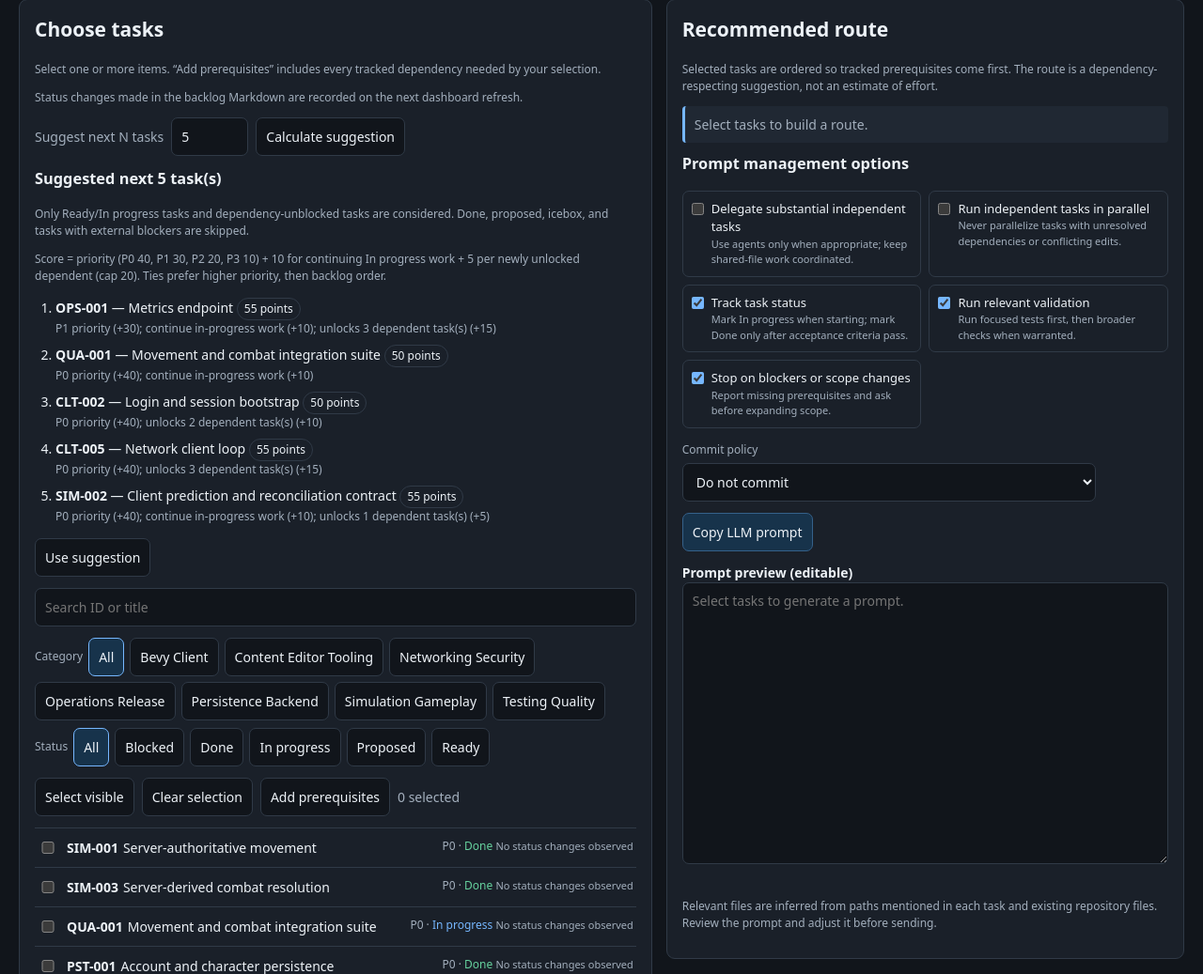
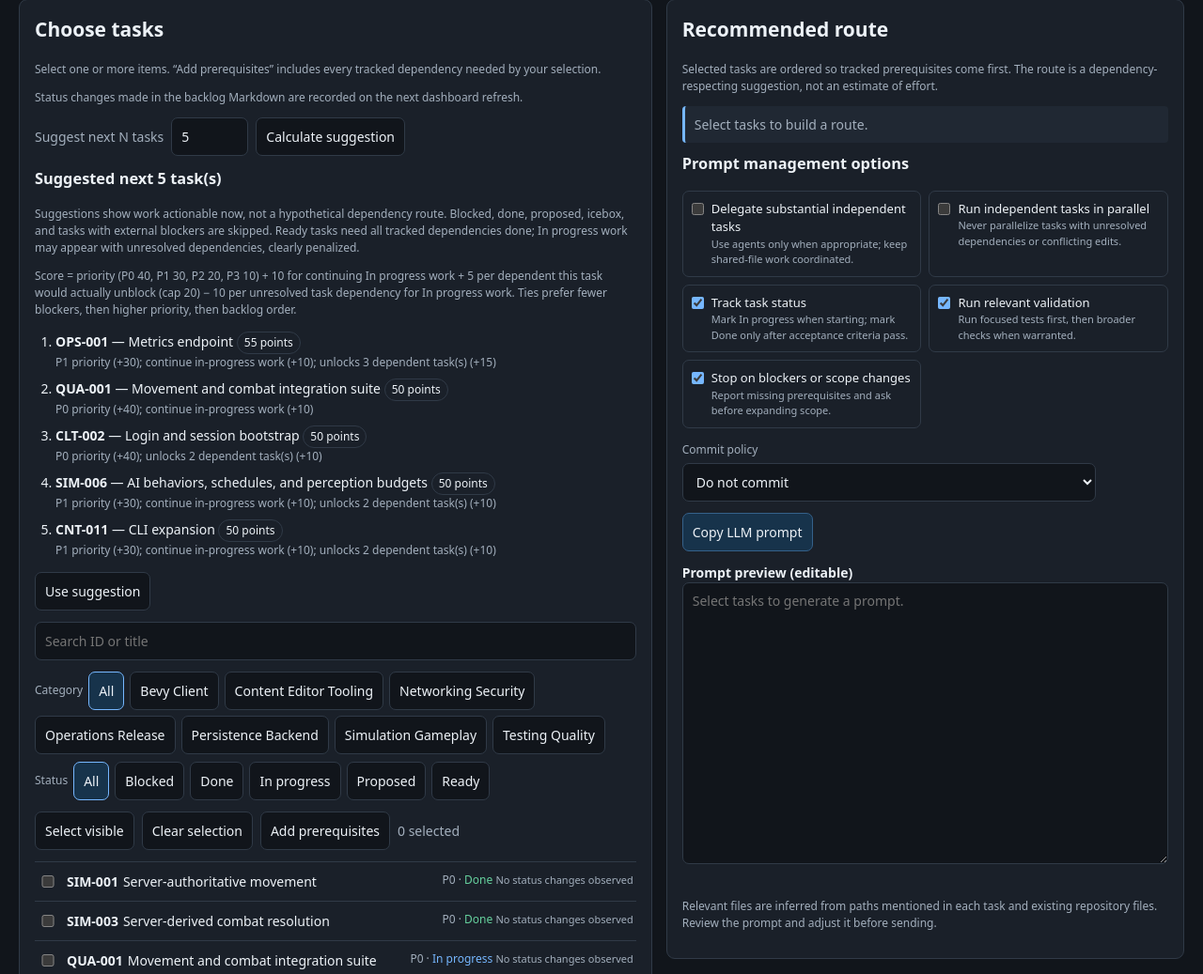
Before and after one commit to cosmosgc/Lynx, a Flask app: page /task-order in a window 1280 px wide. Shown: the part 179-1216 px from the top of the page at 94% size. Run offline with Flask 3, Linux system fonts and the light colour scheme; data comes from the database, SQL or seed files in the repository; some libraries are stand-ins or nearby versions.

Commit message:
refactor: improve task suggestion logic and update related documentation

```diff
--- a/_backlog_dashboard/app.py
+++ b/_backlog_dashboard/app.py
@@ -408,59 +408,68 @@ def order_tasks(items: list[dict[str, Any]]) -> list[dict[str, Any]]:
 
 
 def suggest_next_tasks(items: list[dict[str, Any]], limit: int) -> list[dict[str, Any]]:
-    """Choose an actionable next-task route by priority, continuity, and unlock value."""
+    """Rank work that can be acted on now, without assuming suggestions are done."""
     if limit <= 0:
         return []
 
     by_id = {item["id"]: item for item in items}
     source_order = {item["id"]: index for index, item in enumerate(items)}
     priority_points = {"P0": 40, "P1": 30, "P2": 20, "P3": 10}
-    eligible_statuses = {"ready", "in_progress", "blocked"}
+    eligible_statuses = {"ready", "in_progress"}
     completed = {item["id"] for item in items if item["status"] == "done"}
-    selected: set[str] = set()
     suggestions: list[dict[str, Any]] = []
 
-    def unlock_count(task: dict[str, Any], resolved: set[str]) -> int:
+    def unlock_count(task: dict[str, Any]) -> int:
         newly_unblocked = 0
         for dependent_id in task["dependent_ids"]:
             dependent = by_id[dependent_id]
-            if dependent["status"] not in eligible_statuses:
+            if dependent["status"] not in eligible_statuses | {"blocked"}:
                 continue
             if dependent["external_dependencies"]:
                 continue
-            if dependent["status"] == "blocked" and not dependent["dependency_ids"]:
-                continue
-            if set(dependent["dependency_ids"]).issubset(resolved | {task["id"]}):
+            dependencies = set(dependent["dependency_ids"])
+            if task["id"] in dependencies and dependencies - {task["id"]} <= completed:
                 newly_unblocked += 1
         return newly_unblocked
 
     while len(suggestions) < limit:
-        resolved = completed | selected
         candidates = []
         for task in items:
-            if task["id"] in resolved or task["status"] not in eligible_statuses:
+            if task["id"] in completed or any(
+                suggestion["id"] == task["id"] for suggestion in suggestions
+            ) or task["status"] not in eligible_statuses:
                 continue
             if task["external_dependencies"]:
                 continue
-            dependencies = task["dependency_ids"]
-            if task["status"] == "blocked" and not dependencies:
-                continue
-            if not set(dependencies).issubset(resolved):
+            unresolved = [
+                dependency
+                for dependency in task["dependency_ids"]
+                if dependency not in completed
+            ]
+            # A Ready task with unmet prerequisites is not ready in practice.
+            # In-progress work may still be actionable, but gets a blocker penalty.
+            if task["status"] == "ready" and unresolved:
                 continue
 
             priority = priority_points.get(task["priority"], 0)
             continuation = 10 if task["status"] == "in_progress" else 0
-            unlocks = unlock_count(task, resolved)
+            unlocks = unlock_count(task)
             unlock_points = min(20, unlocks * 5)
-            score = priority + continuation + unlock_points
+            blocker_penalty = len(unresolved) * 10
+            score = priority + continuation + unlock_points - blocker_penalty
             reasons = [f"{task['priority']} priority (+{priority})"]
             if continuation:
                 reasons.append("continue in-progress work (+10)")
             if unlocks:
                 reasons.append(f"unlocks {unlocks} dependent task(s) (+{unlock_points})")
+            if unresolved:
+                reasons.append(
+                    f"{len(unresolved)} unresolved task dependency(s) (-{blocker_penalty})"
+                )
             candidates.append(
                 (
                     -score,
+                    blocker_penalty,
                     -priority,
                     source_order[task["id"]],
                     task,
@@ -471,9 +480,8 @@ def suggest_next_tasks(items: list[dict[str, Any]], limit: int) -> list[dict[str
 
         if not candidates:
             break
-        candidates.sort(key=lambda candidate: candidate[:3])
-        _, _, _, task, score, reason = candidates[0]
-        selected.add(task["id"])
+        candidates.sort(key=lambda candidate: candidate[:4])
+        _, _, _, _, task, score, reason = candidates[0]
         suggestions.append(
             {**task, "suggestion_score": score, "suggestion_reason": reason}
         )
--- a/_backlog_dashboard/templates/task_order.html
+++ b/_backlog_dashboard/templates/task_order.html
@@ -78,8 +78,8 @@
       </form>
       <section class="detail-block" aria-labelledby="suggestion-heading">
         <h3 id="suggestion-heading">Suggested next {{ suggestion_limit }} task(s)</h3>
-        <p class="section-note">Only Ready/In progress tasks and dependency-unblocked tasks are considered. Done, proposed, icebox, and tasks with external blockers are skipped.</p>
-        <p class="section-note">Score = priority (P0 40, P1 30, P2 20, P3 10) + 10 for continuing In progress work + 5 per newly unlocked dependent (cap 20). Ties prefer higher priority, then backlog order.</p>
+        <p class="section-note">Suggestions show work actionable now, not a hypothetical dependency route. Blocked, done, proposed, icebox, and tasks with external blockers are skipped. Ready tasks need all tracked dependencies done; In progress work may appear with unresolved dependencies, clearly penalized.</p>
+        <p class="section-note">Score = priority (P0 40, P1 30, P2 20, P3 10) + 10 for continuing In progress work + 5 per dependent this task would actually unblock (cap 20) − 10 per unresolved task dependency for In progress work. Ties prefer fewer blockers, then higher priority, then backlog order.</p>
         {% if suggestions %}
         <ol class="suggestions" id="suggestions">
           {% for task in suggestions %}
```
Also changed, not shown: _backlog_dashboard/tests/test_app.py (+50 -3 lines), _backlog_dashboard/README.md.
